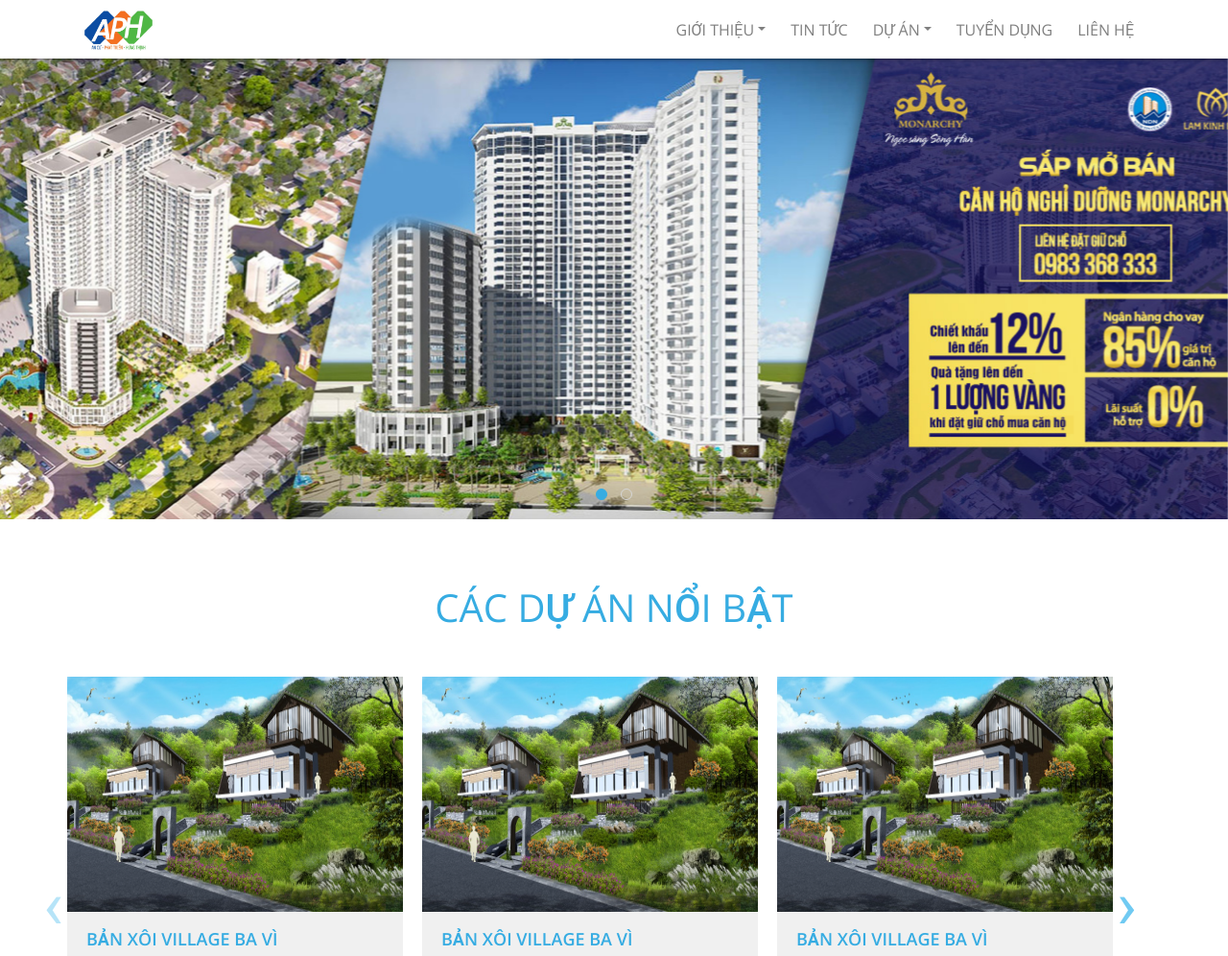
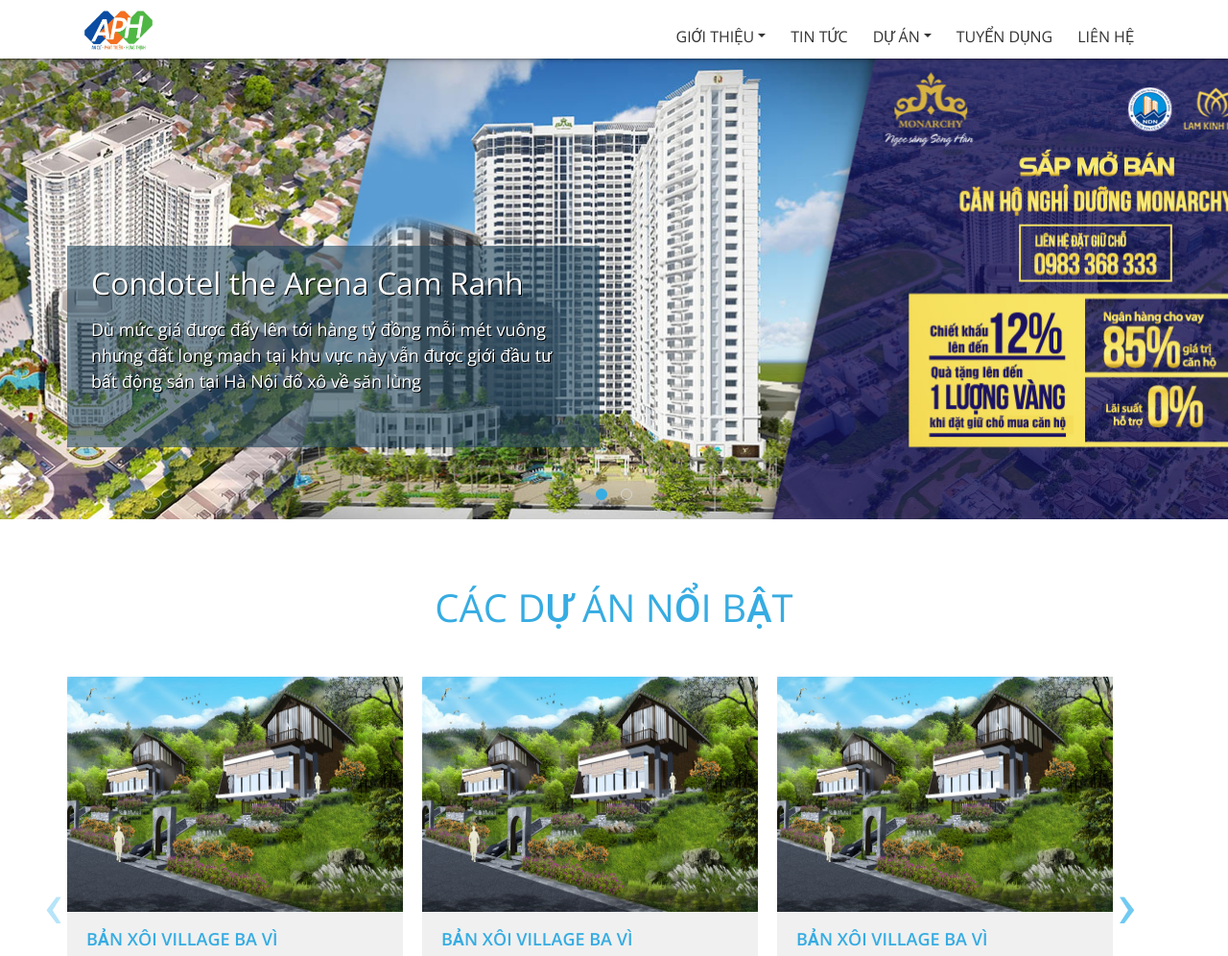
Before and after one commit to NSVN-DinhTheLam/batdongsan, a plain HTML site: page index.html in a window 1280 px wide. Shown: the top 996 px of the page at 96% size. Drawn offline with nearby package versions, Linux system fonts and the light colour scheme; grey boxes are pictures that could not be loaded.

Commit message:
Add absolute box for Banner

```diff
--- a/css/site.css
+++ b/css/site.css
@@ -36,7 +36,7 @@
 .navbar-main .navbar-brand {padding: 0;}
 .navbar-main .logo {height: 45px; transition: all 0.3s ease;}
 .navbar-main .navbar-nav .nav-item {padding:0 5px;}
-.navbar-main .navbar-nav .nav-link {text-transform: uppercase; padding: 10px 8px; font-weight: 400; font-size: 16px;}
+.navbar-main .navbar-nav .nav-link {color:#333; text-transform: uppercase; padding: 17px 8px 3px; font-weight: 400; font-size: 16px;}
 .navbar-main .navbar-nav .nav-link:hover,
 .navbar-main .navbar-nav .nav-link:focus,
 .navbar-main .navbar-nav .nav-link.active{color:#36ace2;}
@@ -47,7 +47,7 @@
   .navbar-main .navbar-brand {margin: 0 auto;}
   .offcanvas-collapse {position: fixed;top: 61px;bottom: 0;left: -285px;width: 280px;overflow-y: auto;background-color: #fff;transition: left .3s ease-in-out;  }
   .offcanvas-collapse.open {display:block; left:0;}
-  .menu-overlay {display: none;background-color: #000;bottom: 0;left: 0;opacity: 0.5;filter: alpha(opacity=50);position: fixed;right: 0;top: 0;z-index: 1025;}
+  .menu-overlay {display: none; background-color: #000;bottom: 0;left: 0;opacity: 0.5;filter: alpha(opacity=50);position: fixed;right: 0;top: 0;z-index: 1025;}
   .navbar-main .navbar-nav .dropdown-menu {border-top:none; border-left:none; border-right: none; display:block; padding-top: 0; box-shadow: none;}
 }
 
@@ -86,6 +86,15 @@
 /* Banner */
 .banner-box {background: #f5f5f5;}
 .banner-box .banner-item {position: relative;}
+/* .banner-box .banner-item > * {position: relative; z-index: 2;}
+.banner-box .banner-item::before {content:''; position: absolute; top:0; bottom:0; width: 100%; left:0; background: url('../images/banner/banner-1.jpg') center no-repeat; background-size: 150% 150%; filter: blur(10px); z-index: 1;} */
+.banner-box .absolute-box {position: absolute; left:0; right:0; bottom: 75px;}
+.banner-box .absolute-box .container {position: relative; left:0; right:0;}
+.banner-box .absolute-box .content-box {background:rgba(34,71,94,0.6); color:#fff; margin: 0 -15px; padding: 20px 25px 30px; min-height: 210px; min-width: 400px; width: 50%; text-shadow: rgb(0, 0, 0) 1px 1px 0px;}
+.banner-box .absolute-box .description {font-size: 18px;}
+@media all and (max-width: 991px) {
+  .banner-box .absolute-box .content-box {margin: 0 auto; width: 100%;}
+}
 .banner-box .owl-stage .owl-item .image {height:480px; background-position: top center; background-repeat: no-repeat;background-size: auto 100%;}
 .banner-box .owl-dots {position: absolute; bottom: 10px; left: 0; right: 0;}
 .banner-box .owl-dots .owl-dot {outline: none;}
--- a/index.html
+++ b/index.html
@@ -78,12 +78,18 @@
 
   <div id="banner" class="banner-box owl-carousel owl-theme">
     <div class="banner-item">
-      <div class="absolute-box about-box">
+      <div class="absolute-box">
+        <div class="container">
+          <div class="content-box wow fadeInUp">
+            <h2 class="title mb-3">Condotel the Arena Cam Ranh</h2>
+            <div class="description">Dù mức giá được đẩy lên tới hàng tỷ đồng mỗi mét vuông nhưng đất long mạch tại khu vực này vẫn được giới đầu tư bất động sản tại Hà Nội đổ xô về săn lùng</div>
+          </div>
+        </div>
       </div>
       <div class="image" style="background-image: url(images/banner/banner-1.jpg)"></div>
     </div>
     <div class="banner-item">
-      <div class="absolute-box about-box">
+      <div class="absolute-box">
       </div>
       <div class="image" style="background-image: url(images/banner/banner-2.png)"></div>
     </div>
```
